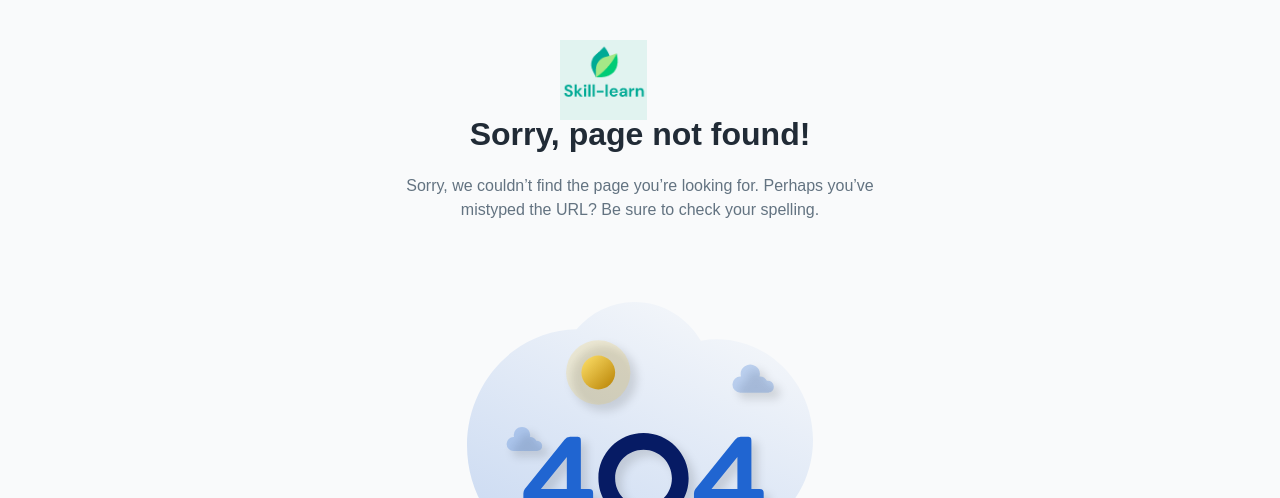
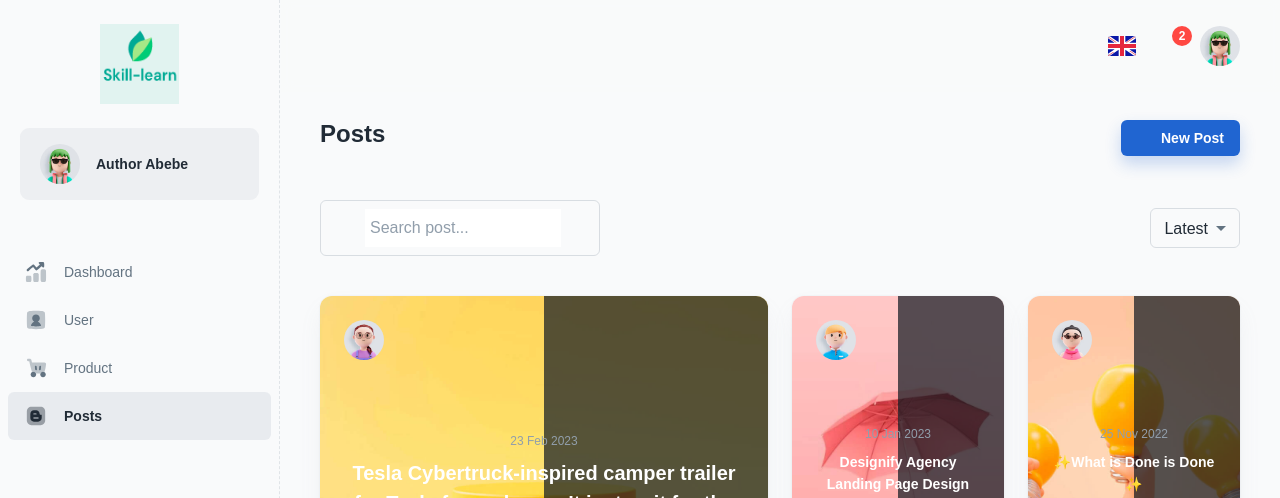
Before and after one commit to Skill-Learn-Final/Front-End, a React (Create React App) app in the folder with-react/: page /dashboard/posts in a window 1280 px wide. Before the commit this address led to /404. Shown: the top 498 px of the page. Built offline with nearby package versions, Linux system fonts and the light colour scheme; some icons are missing.

Commit message:
minor ui changes

```diff
--- a/with-react/src/components/Footer/index.js
+++ b/with-react/src/components/Footer/index.js
@@ -175,7 +175,7 @@ return(
                 className="cursor-pointer font-normal not-italic text-[16px] text-gray_700"
                 rel="noreferrer"
               >
-                Blog
+                Posts
               </a>
             </li>
             <li className="w-[auto] mt-[17px] sm:mt-[9px] md:mt-[11px]">
--- a/with-react/src/layouts/dashboard/nav/config.js
+++ b/with-react/src/layouts/dashboard/nav/config.js
@@ -22,8 +22,8 @@ const navConfig = [
     icon: icon('ic_cart'),
   },
   {
-    title: 'blog',
-    path: '/dashboard/blog',
+    title: 'posts',
+    path: '/dashboard/posts',
     icon: icon('ic_blog'),
   },
   // {
--- a/with-react/src/pages/BlogPage.js
+++ b/with-react/src/pages/BlogPage.js
@@ -21,13 +21,13 @@ export default function BlogPage() {
   return (
     <>
       <Helmet>
-        <title> Dashboard: Blog | Skill Learn </title>
+        <title> Dashboard: Posts | Skill Learn </title>
       </Helmet>
 
       <Container>
         <Stack direction="row" alignItems="center" justifyContent="space-between" mb={5}>
           <Typography variant="h4" gutterBottom>
-            Blog
+            Posts
           </Typography>
           <Button variant="contained" startIcon={<Iconify icon="eva:plus-fill" />}>
             New Post
--- a/with-react/src/routes.js
+++ b/with-react/src/routes.js
@@ -24,7 +24,7 @@ export default function Router() {
         { path: 'app', element: <DashboardAppPage /> },
         { path: 'user', element: <UserPage /> },
         { path: 'products', element: <ProductsPage /> },
-        { path: 'blog', element: <BlogPage /> },
+        { path: 'posts', element: <BlogPage /> },
       ],
     },
     {
```
